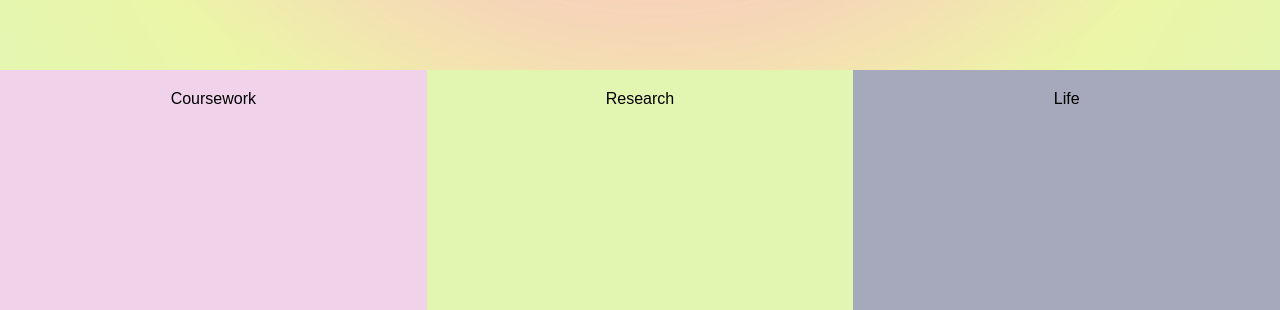
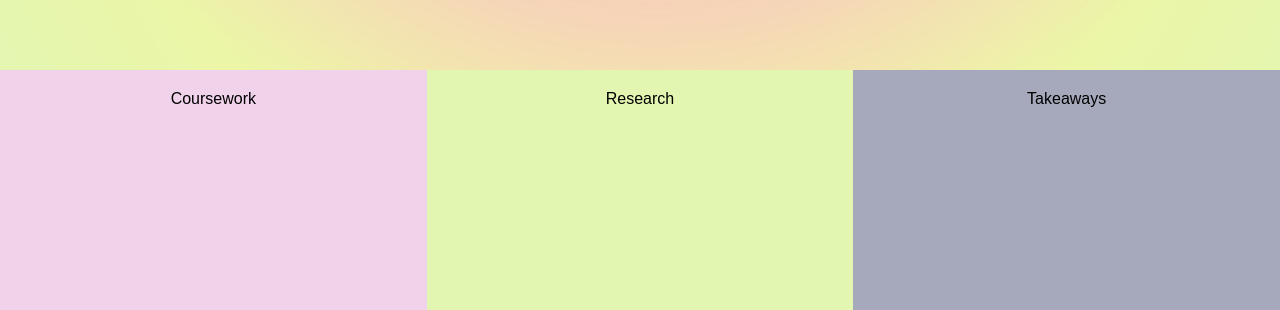
Before and after one commit to ladybuglady/zeynep-toprakbasti-honors-portfolio, a React (Create React App) app: page / in a window 1280 px wide. Shown: the part 1119-1429 px from the top of the page. Built offline with nearby package versions, Linux system fonts and the light colour scheme.

Commit message:
finito for practice presentation

```diff
--- a/src/App.js
+++ b/src/App.js
@@ -84,7 +84,7 @@ As much as this journey has been about exploring all the ways that I can dissect
           <div className="nature_box">Research</div>
         </a>
         <a onClick={handleClick3} href="#">
-          <div className="moon_box">Life</div>
+          <div className="moon_box">Takeaways</div>
         </a>
       </div>
       <div id="scrollview-container"></div>
@@ -176,7 +176,16 @@ As much as this journey has been about exploring all the ways that I can dissect
         </div>
 
       </div>
-      <div ref={lifeRef} id="life" className="big_moon_box"></div>
+      <div ref={lifeRef} id="life" className="big_moon_box">
+      <div className="blogpost"  style={{fontSize: 14, color: "white"}} >
+      <h2> Key Takeaways from My Undergraduate Experience </h2>
+      <h4> ✧･ﾟ: *✧･ﾟ:*ˏˋ°•*⁀➷ There is honor in doing the simple tasks.</h4>
+      <h4> Follow the heart over the mind. ˚₊· ͟͟͞͞➳❥ </h4>
+      <h6> ✧･ﾟ: *✧･ﾟ:* and finally... ✧･ﾟ: *✧･ﾟ:*</h6>
+      <h4> ೄྀ࿐ ˊˎ- You have to believe in yourself even when it feels like nobody else does. </h4>
+      </div>
+      </div>
+
     </div>
     </div>
   );
```
